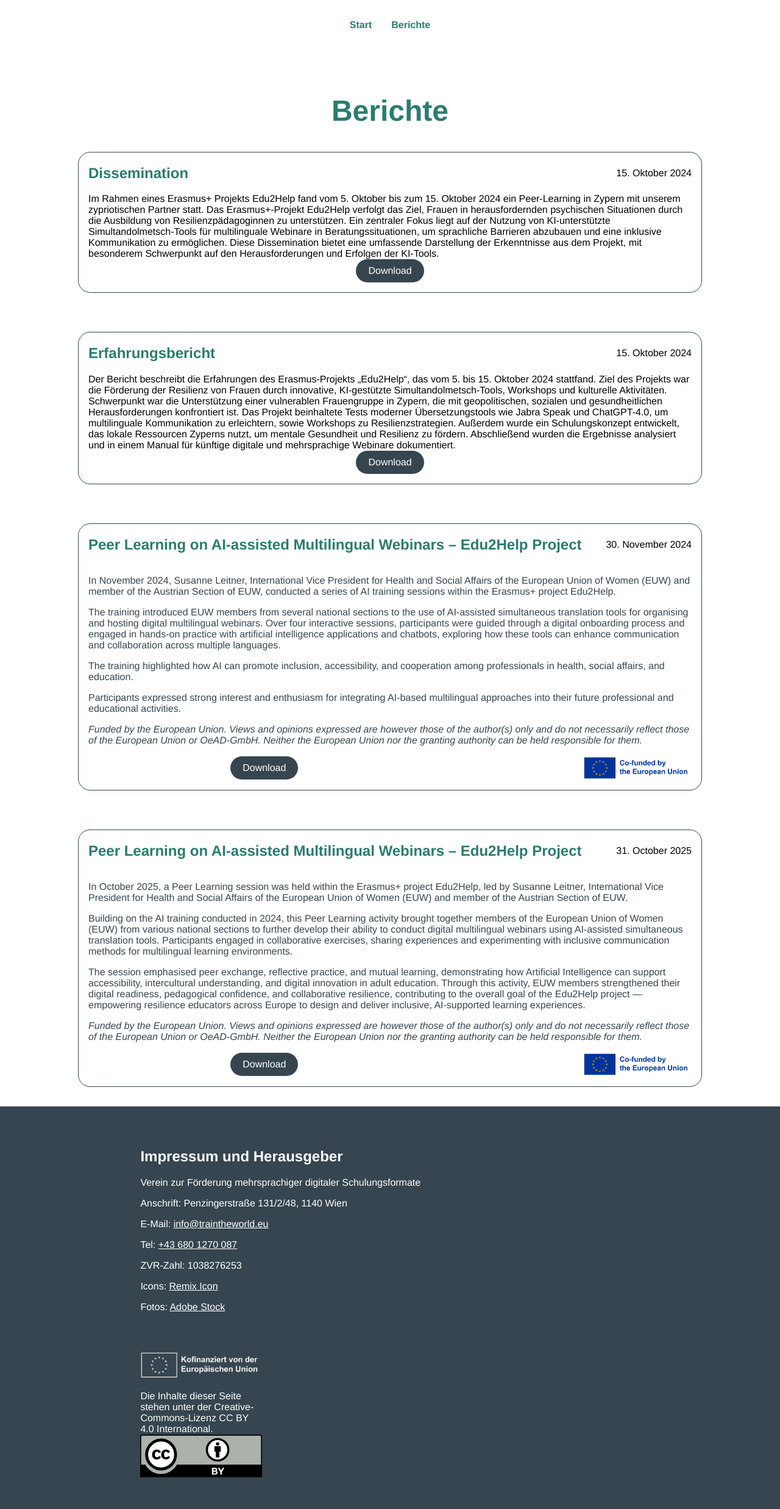
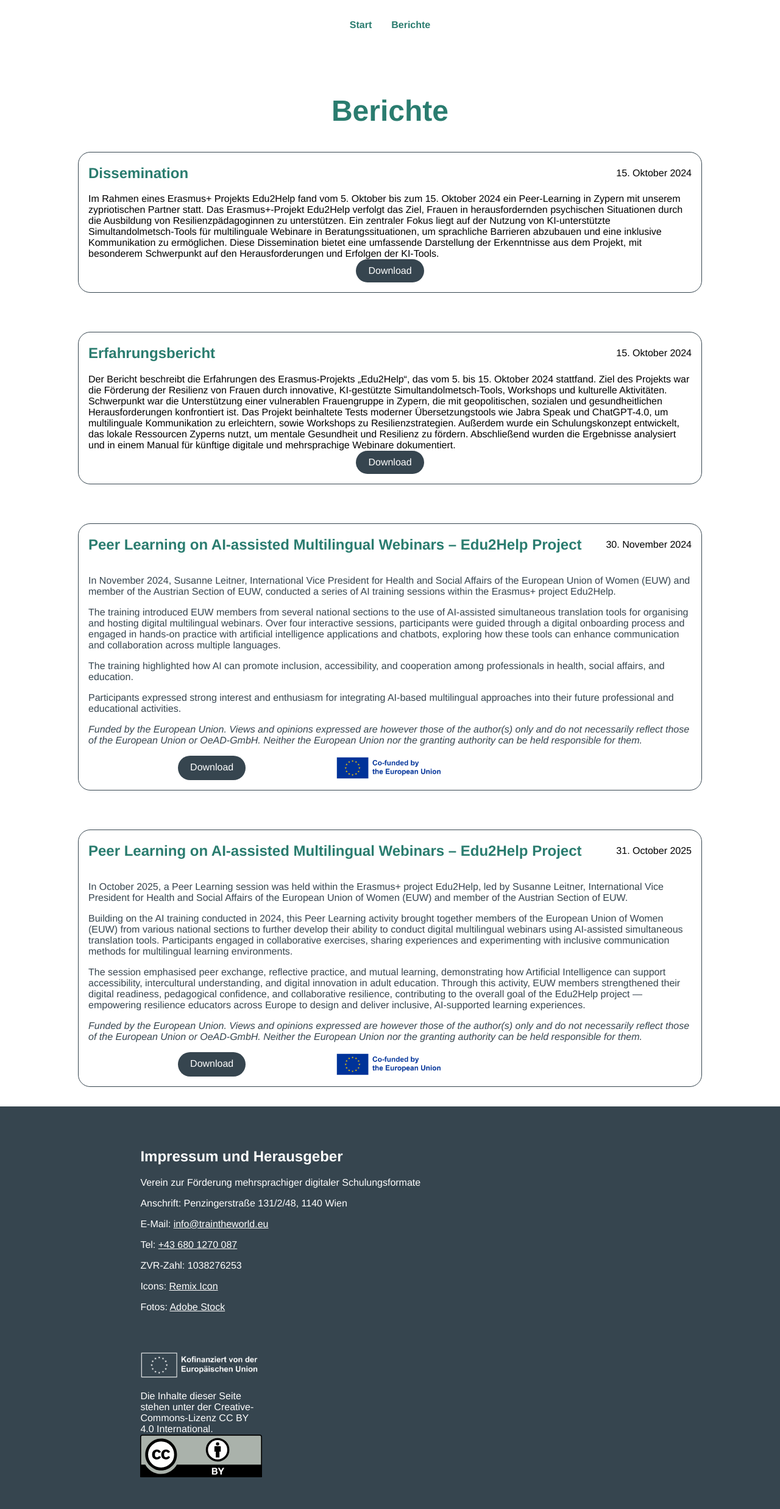
Before and after one commit to traintheworld/traintheworld.github.io, a Jekyll site: the page built from berichte.markdown, in a window 1280 px wide. Shown: the whole page at 61% size. Built offline with Jekyll 4.4.1, drawn with Linux system fonts in a browser that asks for light colours.

Commit message:
fixed css

```diff
--- a/assets/css/main.css
+++ b/assets/css/main.css
@@ -95,18 +95,18 @@ p {
 .c-b {
     display: flex;
     justify-content: center;
-    margin: 0 auto;
+    justify-self: center;
 }
 
 .c-b-wrapp {
     margin-top: 1rem;
-    display: flex;
-    align-items: center;
+    display: grid;
+    grid-template-columns: 1fr auto 1fr;
 }
 
 .eu-logo {
     height: 40px;
-    margin-left: auto;
+    justify-self: end;
 }
 
 .b-w {
```
